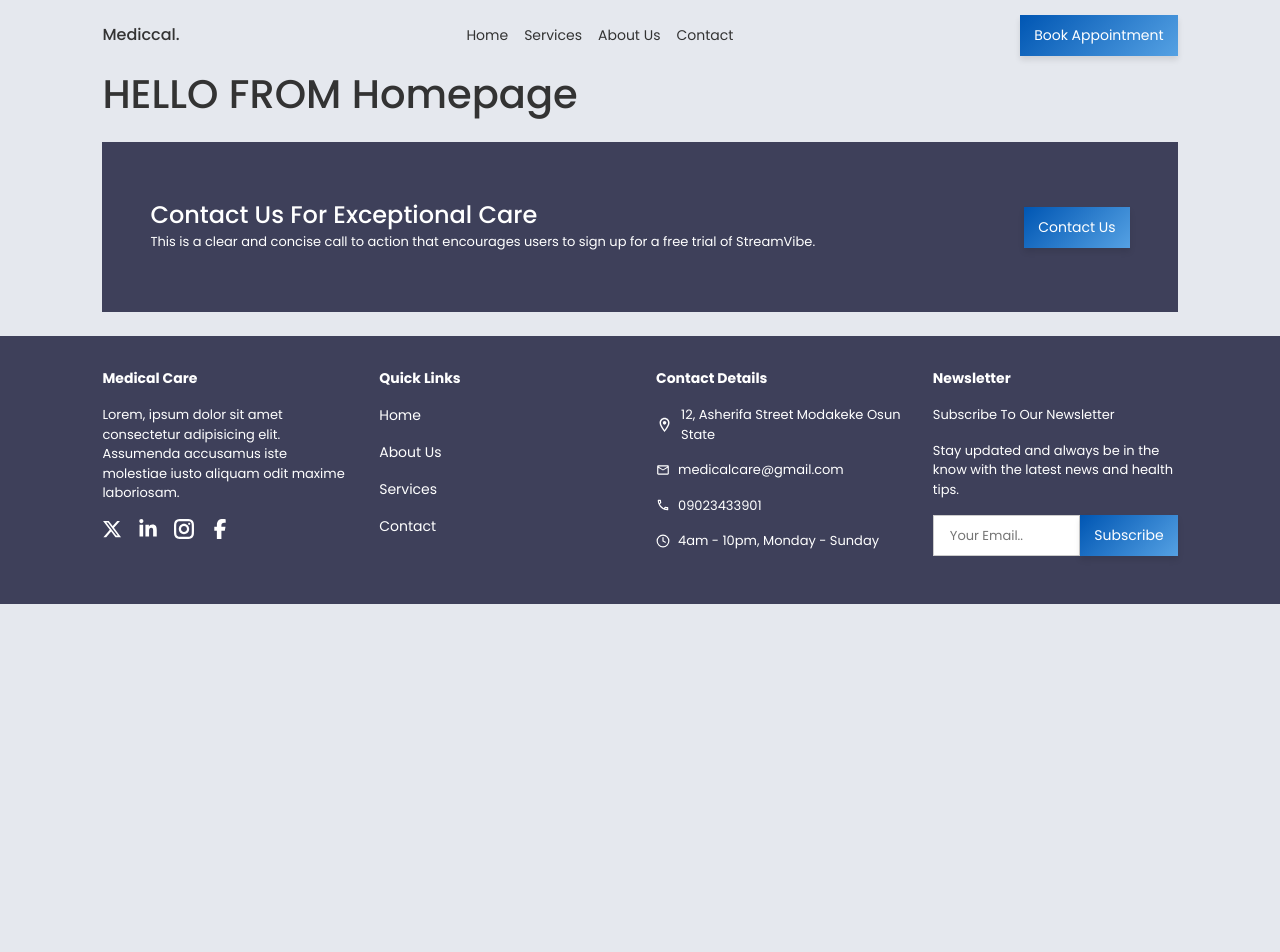
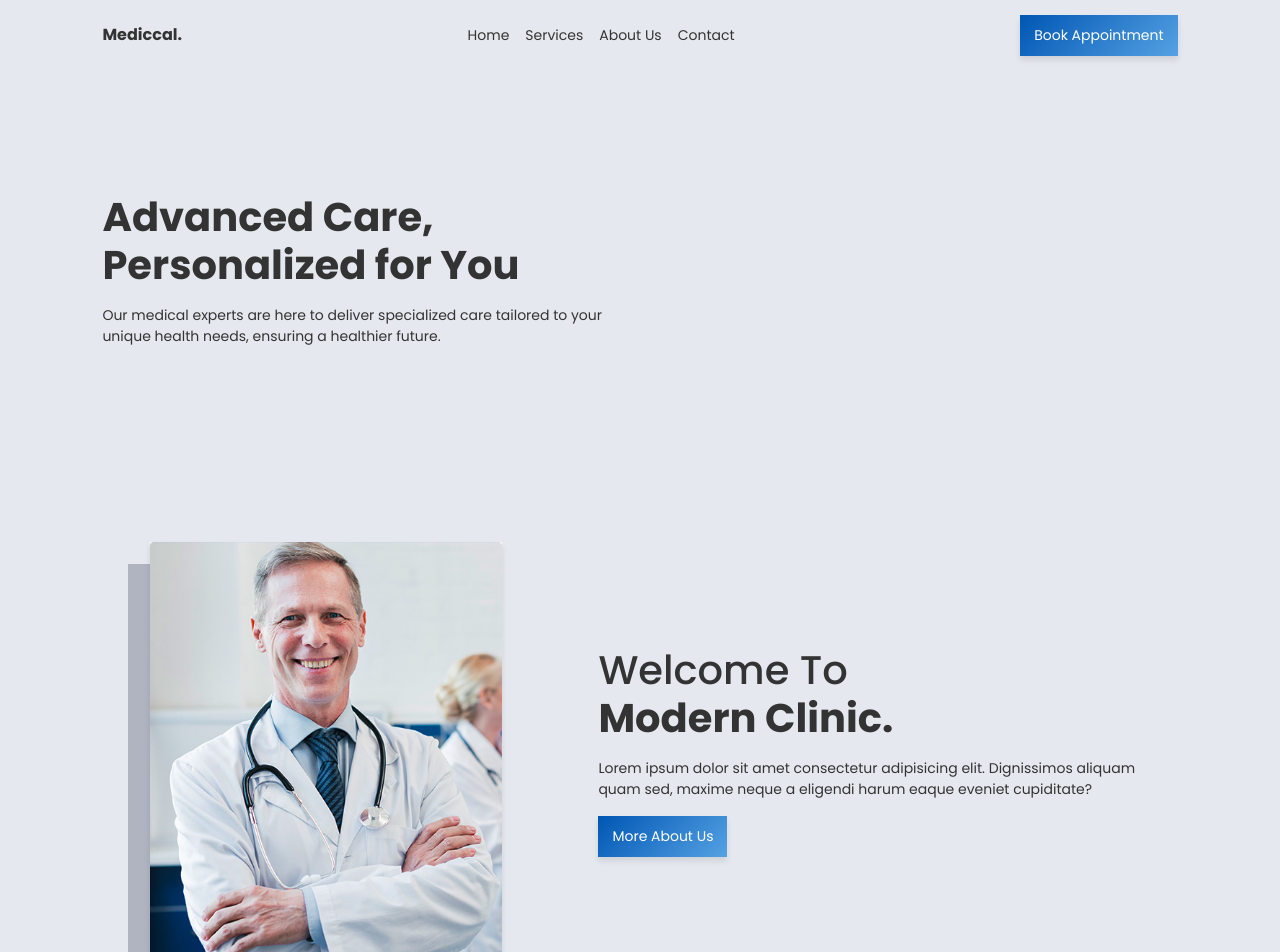
Before and after one commit to Olawoyin1/Hospital-Landing-Page, a React (Create React App) app: page / in a window 1280 px wide. Shown: the top 952 px of the page. Before the commit the page ends 800 px from the top, so only its background shows below. Built offline with nearby package versions, Linux system fonts and the light colour scheme.

Commit message:
added the Into card, the hero section too

```diff
--- a/src/App.css
+++ b/src/App.css
@@ -94,6 +94,51 @@ li, small {
 
 
 
+/* =======HERO STYLES======== */
+.hero{
+  min-height: 400px;
+}
+
+
+
+
+/* =====INTRO STYLES======== */
+.introo{
+  overflow: auto;
+}
+
+
+.intro-img{
+  position: relative;
+}
+
+.intro-card{
+  position: relative;
+  /* width: 400px; */
+  overflow: hidden;
+  object-fit: contain;
+  /* border-radius: 10px; */
+  z-index: 1;
+  box-shadow: 0 4px 6px rgba(0, 0, 0, 0.1);
+}
+
+.intro-bg{
+  position: absolute;
+  width: 100%;
+  height: 100%;
+  background-color: #3e405a50;
+  top: 1.4rem;
+  z-index: -1;
+  left: -1.4rem;
+  /* border-radius: 10px; */
+}
+
+.intro-card img{
+  width: 100%;
+}
+
+
+
 
 /* =======CARD STYLING */
 .trial{
--- a/src/Components/Footer.jsx
+++ b/src/Components/Footer.jsx
@@ -12,7 +12,7 @@ import { MdOutlineLocationOn } from "react-icons/md";
 
 const Footer = () => {
   return (
-    <div className='py-2 footer pb-5 mb-4'>
+    <div className='py-2 footer pb-5 m-0'>
         <div className="container2">
             <div className="grid flex-wrap">
 
@@ -59,8 +59,7 @@ const Footer = () => {
 
 
                 <ul className='p-0 d-flex align-items-center justify-content-center justify-content-sm-start align-items-sm-start flex-column gap-3 text-center text-sm-start mt-5 mt-sm-4'>
-                    <p className='fw-bold'>Newsletter</p>
-                    <li>Subscribe To Our Newsletter</li>
+                    <p className='fw-bold'>Subscribe To Our Newsletter</p>
                     <small>Stay updated and always be in the know with the latest news and health tips.</small>
                     <form action="" className='d-flex footer-form'>
                         <input type="text" placeholder='Your Email..' />
--- /dev/null
+++ b/src/Components/Hero.jsx
@@ -0,0 +1,21 @@
+import React from 'react'
+
+const Hero = () => {
+  return (
+    <div>
+        <div className="container2">
+            <div className="hero d-flex flex-md-row flex-column-reverse">
+                <div className="hero-text d-flex flex-column gap-3 align-items-start justify-content-center col-md-6">
+                    <h1 className='fw-bold'>Advanced Care, <br /> Personalized for You</h1>
+                    <p>Our medical experts are here to deliver specialized care tailored to your unique health needs, ensuring a healthier future.</p>
+                </div>
+                <div className="hero-img col-md-6">
+                    {/* <h1>hey</h1> */}
+                </div>
+            </div>
+        </div>
+    </div>
+  )
+}
+
+export default Hero
--- /dev/null
+++ b/src/Components/Intro.jsx
@@ -0,0 +1,31 @@
+import React from 'react'
+
+const Intro = () => {
+  return (
+    <div className='introo'>
+        <div className="container2 my-4">
+            <div className="d-flex flex-column flex-md-row align-items-center gap-5 ">
+                <div className='p-5 col col-md-5'>
+                    <div className="intro-img">
+                        <div className="intro-card">
+
+                            <img src="../../Images/1.jpg" alt="" />
+                        </div>
+                        <div className="intro-bg"></div>
+                    </div>
+                </div>
+                <div className="intro-content d-flex flex-column  align-items-start justify-content-center gap-3">
+                    <div className='d-flex flex-column'>
+                        <h1>Welcome To</h1>
+                        <h1 className='fw-bold'>Modern Clinic.</h1>
+                    </div>
+                    <p>Lorem ipsum dolor sit amet consectetur adipisicing elit. Dignissimos aliquam quam sed, maxime neque a eligendi harum eaque eveniet cupiditate?</p>
+                    <button className='main-btn d-inline-block'><span>More About Us</span></button>
+                </div>
+            </div>
+        </div>
+    </div>
+  )
+}
+
+export default Intro
--- a/src/Components/Navbar.jsx
+++ b/src/Components/Navbar.jsx
@@ -6,9 +6,9 @@ const Navbar = () => {
     <div>
         <div className="container2">
             <nav className='d-flex header align-items-center justify-content-between'>
-                <h4 className="navbar-brand">Mediccal.</h4>
+                <h4 className="navbar-brand fw-bolder">Mediccal.</h4>
 
-                <ul className="p-0 d-flex gap-3 align-items-center">
+                <ul className="p-0 d-none d-md-flex gap-3 align-items-center">
                     <li><Link className='nav-link' to="/">Home</Link></li>
                     <li><Link className='nav-link' to="/">Services</Link></li>
                     <li><Link className='nav-link' to="/">About Us</Link></li>
--- a/src/Pages/Home.jsx
+++ b/src/Pages/Home.jsx
@@ -1,12 +1,13 @@
 import React from 'react'
 import Card from '../Components/Card'
+import Hero from '../Components/Hero'
+import Intro from '../Components/Intro'
 
 const Home = () => {
   return (
     <>
-    <div className='container2'>
-        <h1>HELLO FROM Homepage</h1>
-    </div>
+    <Hero />
+    <Intro />
     <Card />
     </>
   )
```
Also changed, not shown: public/Images/1.jpg (added).
